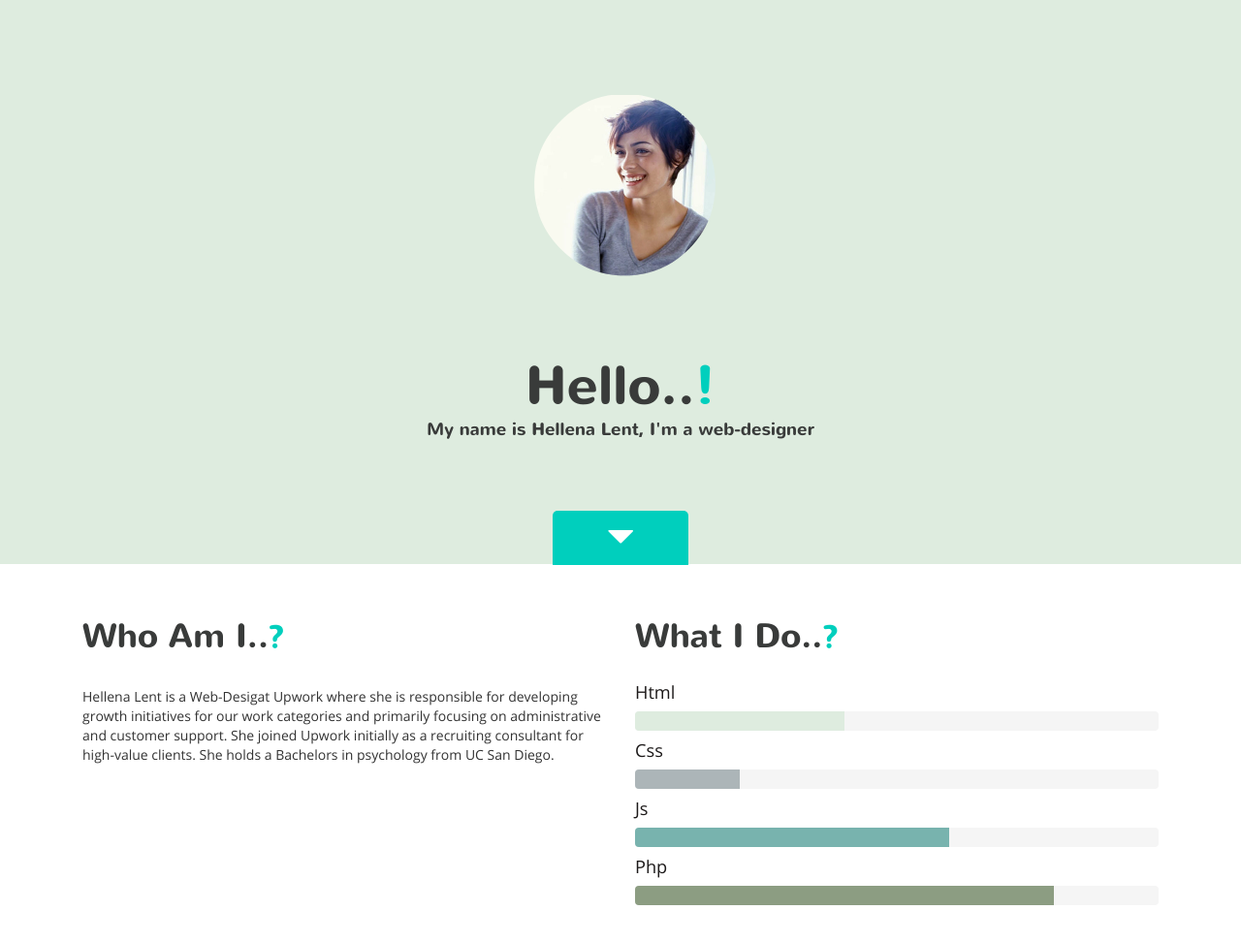
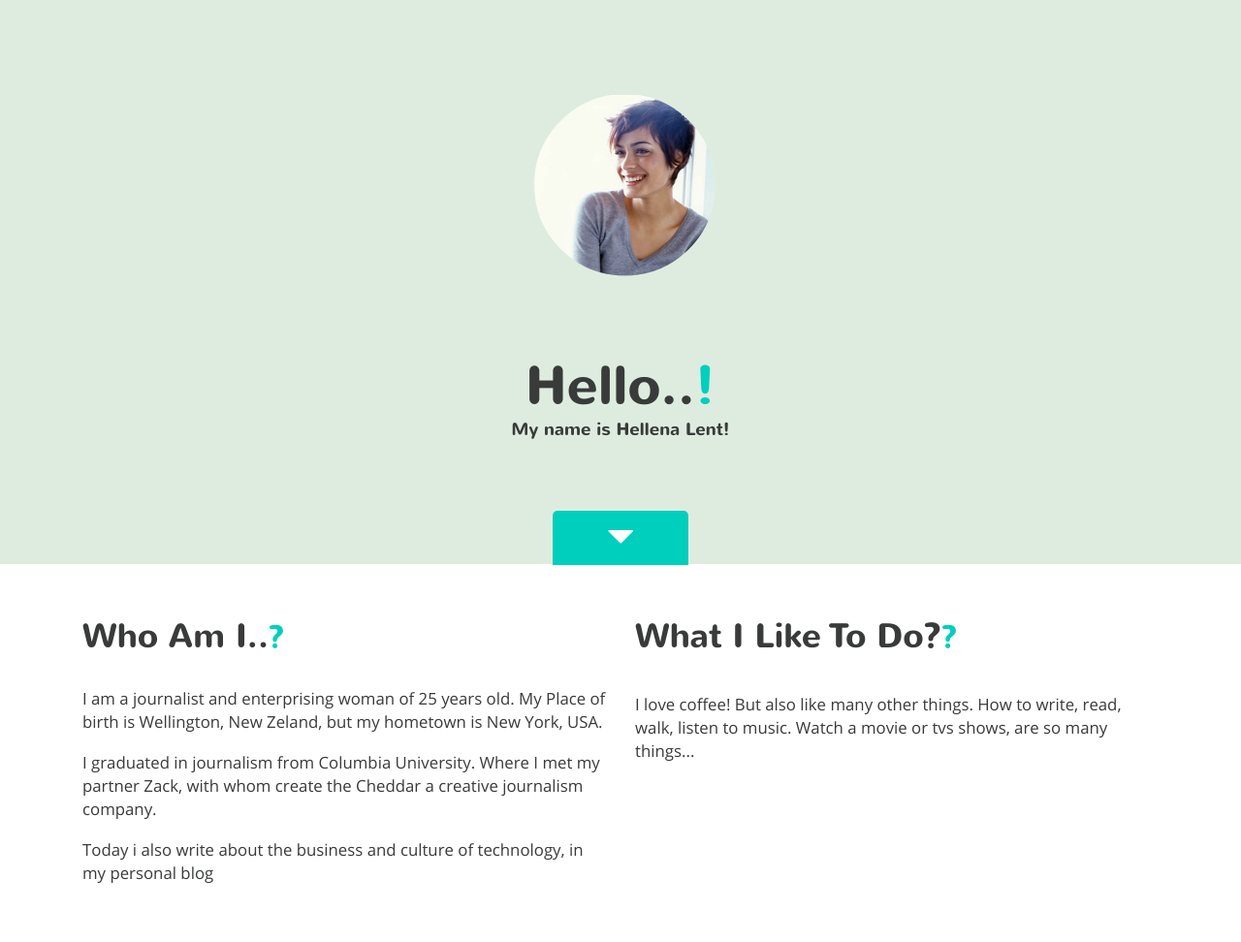
Before and after one commit to Thussubasa/thussubasa.github.io, a plain HTML site: page index.html in a window 1280 px wide. Shown: the top 972 px of the page at 97% size. Drawn offline with Linux system fonts and the light colour scheme.

Commit message:
index att

```diff
--- a/index.html
+++ b/index.html
@@ -37,7 +37,7 @@ Smartphone Compatible web template, free webdesigns for Nokia, Samsung, LG, Sony
 				<div class="continer">
 					<img src="images/p1.png">
 						<h1>hello..<span>!</span></h1>
-							<p>My name is Hellena Lent, I'm a web-designer</p>
+							<p>My name is Hellena Lent!</p>
 							<a href="#contact" class="scroll top"><span class="glyphicon glyphicon-triangle-bottom" aria-hidden="true"></span></a>
 				</div>
 			</div>
@@ -49,39 +49,15 @@ Smartphone Compatible web template, free webdesigns for Nokia, Samsung, LG, Sony
 						<div class="col-md-6 study-grid">
 						<h3>Who am I..<span>?</span></h3>
 						<div class="study1">
-							<p></p>
-Hellena Lent is a Web-Desigat Upwork where she is responsible for developing growth initiatives for our work categories and primarily focusing on administrative and customer support. She joined Upwork initially as a recruiting consultant for high-value clients. She holds a Bachelors in psychology from UC San Diego.
-
+							<p> I am a journalist and enterprising woman of 25 years old. My Place of birth is  Wellington, New Zeland, but my hometown is New York, USA.</p>
+<p>I graduated in journalism from Columbia University. Where I met my partner Zack, with whom create the Cheddar a creative journalism company.</p>
+<p>Today i also write about the business and culture of technology, in my personal blog </p>
 						</div>
 						</div>
 						<div class="col-md-6 study-grid">
-						<h3>what i do..<span>?</span></h3>
-						<div class="study2">
-						<h4>html</h4>
-							<div class="progress">
-							  <div class="progress-bar progress-bar-success" role="progressbar" aria-valuenow="40" aria-valuemin="0" aria-valuemax="100" style="width: 40%">
-								<span class="sr-only">40% Complete (success)</span>
-							  </div>
-							</div>
-						<h4>css</h4>
-						<div class="progress">
-						  <div class="progress-bar progress-bar-info" role="progressbar" aria-valuenow="20" aria-valuemin="0" aria-valuemax="100" style="width: 20%">
-							<span class="sr-only">20% Complete</span>
-						  </div>
-						</div>
-						<h4>js</h4>
-						<div class="progress">
-						  <div class="progress-bar progress-bar-warning" role="progressbar" aria-valuenow="60" aria-valuemin="0" aria-valuemax="100" style="width: 60%">
-							<span class="sr-only">60% Complete (warning)</span>
-						  </div>
-						</div>
-						<h4>php<h4>
-						<div class="progress">
-						  <div class="progress-bar progress-bar-danger" role="progressbar" aria-valuenow="80" aria-valuemin="0" aria-valuemax="100" style="width: 80%">
-							<span class="sr-only">80% Complete (danger)</span>
-						  </div>
-						</div>
-						</div>
+						<h3>What I like to do?<span>?</span></h3>
+            <br>
+            <p>I love coffee! But also like many other things. How to write, read, walk, listen to music. Watch a movie or tvs shows, are so many things... </p>
 					</div>
 					<div class="clearfix"></div>
 					</div>
```
